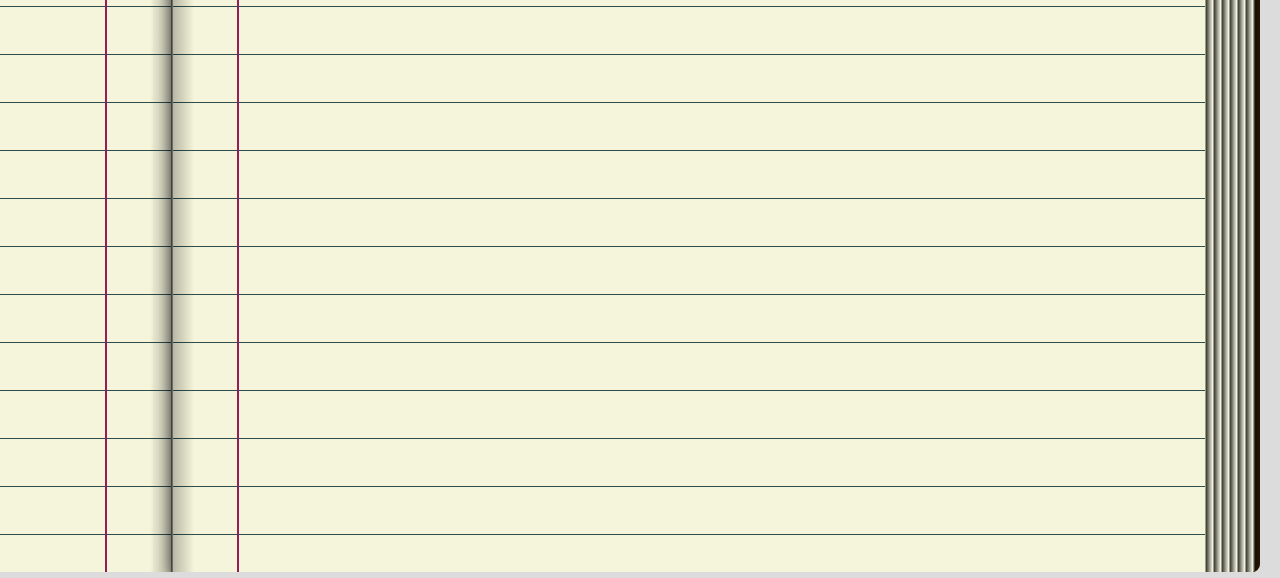
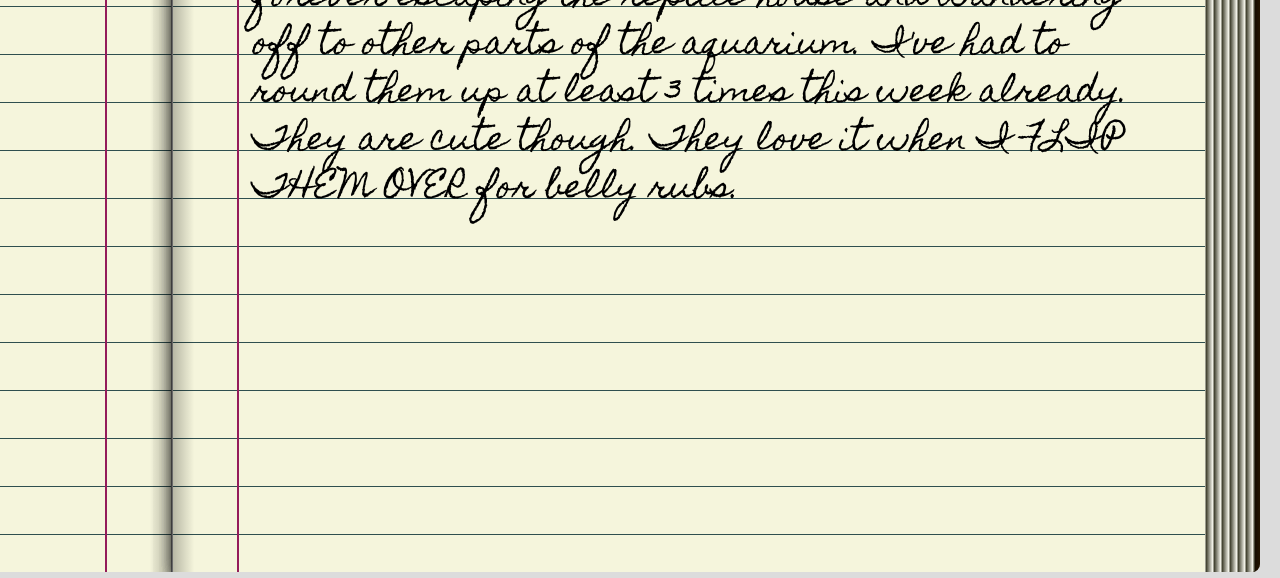
Before and after one commit to ladysinya/ladysinya.github.io, a website: page todds-journal/index.html in a window 1280 px wide. Shown: the part 222-800 px from the top of the page. Drawn offline with Linux system fonts and the light colour scheme; a web font is replaced by a local one.

Commit message:
more entries

```diff
--- a/todds-journal/index.html
+++ b/todds-journal/index.html
@@ -11,13 +11,17 @@
 </head>
 <body style="margin: 0; padding: 0;">
     <div class="notebook">
-        <div id="page-02" class="page" data-order="0" style="z-index: -101;">
+        <div id="page-01" class="page" data-order="0" style="z-index: -101;">
             <div class="margin"></div>
-            <p>Those silly penguins are some of the pickiest animals in the aquarium. I went to feed them this morning and they refused to eat. They even tried to snap their little beaks at me when I tried to pull out a fish. Finally, Jimmy told me that they never eat until all of their friends have been fed. First, I had to feed the Jellyfish and the Otters and then the Alligator and the Octopi. Then they finally let me feed them without trying to bite off my fingers. Well at least I know the little fellas are loyal to their friends. Cute, but still annoying.</p>
+            <p>So Jimmy thought it'd be funny to play a prank on the team. He changed the exit code for the aquarium, and he thought it'd be fun to hide a riddle for us to find the answer. He even went so far as to make a decoder disk and hide the riddle in one of the puzzles we give the animals to play with. What is this, a spy aquarium now? Unfortunately, he didn't tell us right away and now the puzzle with the clue in it is missing. On top of that someone thought part of the decoder disk was a toy too and now it's missing too. Maybe if we can find all those pieces we can unlock the door to the aquarium sometime this century. They must be in some of the exhibits. He'd better be bringing donuts tomorrow to make up for this.</p>
+        </div>
+        <div id="page-5" class="page" data-order="5">
+            <div class="margin"></div>
+            <p>Those silly penguins are some of the pickiest animals in the aquarium. I went to feed them this morning and they refused to eat. They even tried to snap their little beaks at me when I tried to pull out a fish. Finally, Jimmy told me that they never eat until all of their friends have been fed. First, I had to feed the Jellyfish, then the Otters, then the Alligator and finally the Octopi. Then they finally let me feed them without trying to bite off my fingers. Well at least I know the little fellas are loyal to their friends. Cute, but still annoying.</p>
         </div>
         <div id="page-4" class="page" data-order="4">
             <div class="margin"></div>
-            <p>Some Other text will go here. 4</p>
+            <p>Those little otters are so adorable. And playful too. Sometimes I'll take my lunch by their exhibit so that I can watch them play. Last week I got a new Joke Book and read a few to them. They seemed to find them quite funny, if their chittering was any indication.</p>
         </div>
         <div id="page-3" class="page" data-order="3">
             <div class="margin"></div>
@@ -66,7 +70,7 @@
         </div>
         <div id="page-1" class="page" data-order="1">
             <div class="margin"></div>
-            <p></p>
+            <p>The lizards are sneaky little critters. They are forever escaping the reptile house and wandering off to other parts of the aquarium. I've had to round them up at least 3 times this week already. They are cute though. They love it when I FLIP THEM OVER for belly rubs.</p>
         </div>
         <div id="page-0" class="page" data-order="0" style="z-index: -100;">
             <div class="margin"></div>
```
